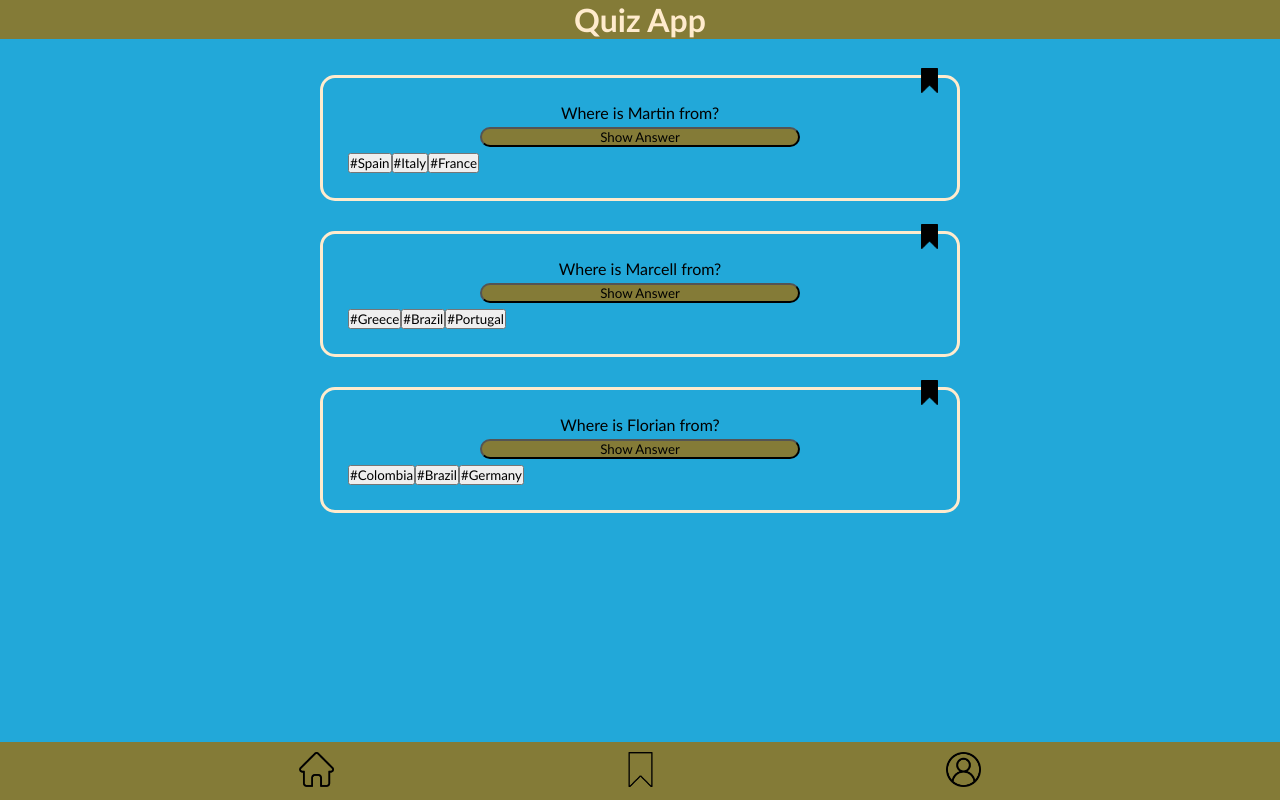
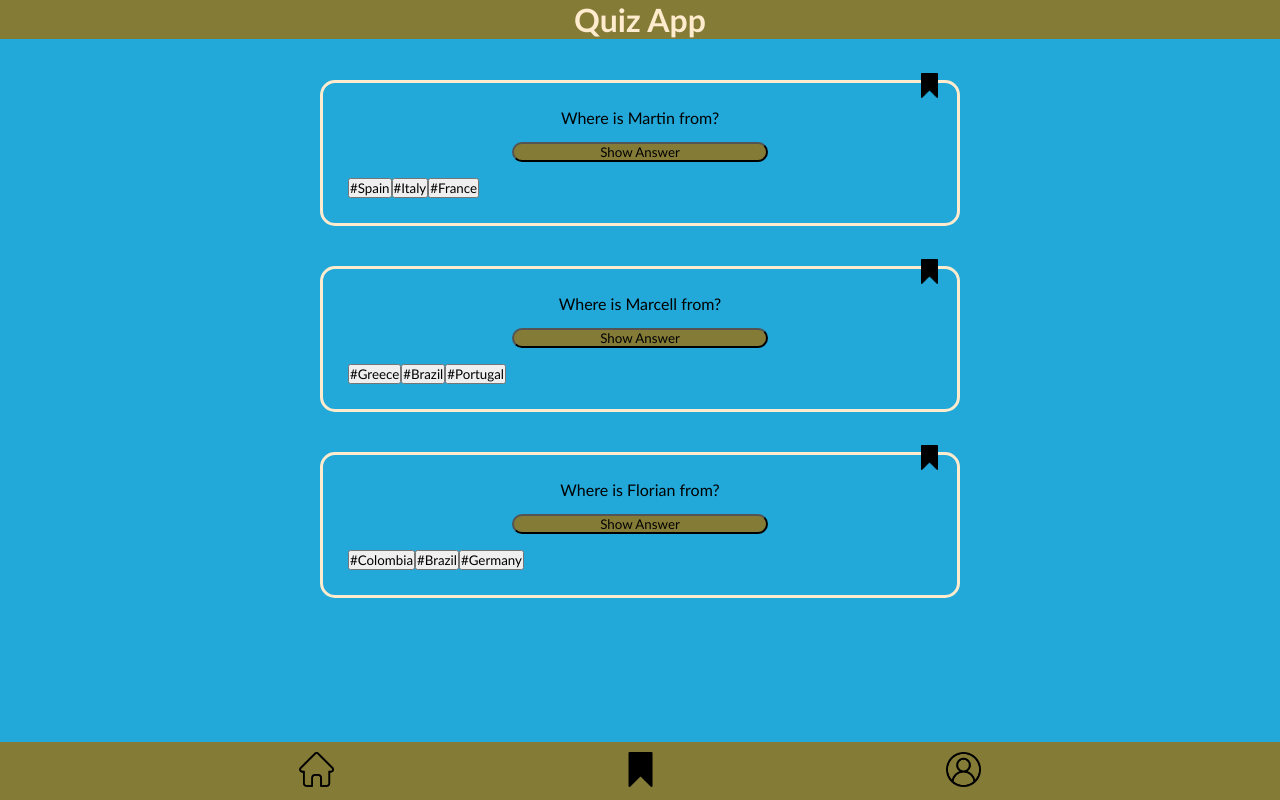
Before and after one commit to MartinCaneda/martin-quiz-app, a plain HTML site: page bookmarks.html in a window 1280 px wide. Drawn offline with Linux system fonts and the light colour scheme.

Commit message:
finished footer

```diff
--- a/bookmarks.html
+++ b/bookmarks.html
@@ -47,9 +47,7 @@
         </div>
         <div>
           <a href="bookmarks.html"
-            ><img
-              class="navlogo"
-              src="resources/resources/bookmark_transparent.png"
+            ><img class="navlogo" src="resources/resources/bookmark_filled.png"
           /></a>
         </div>
         <div>
--- a/styles.css
+++ b/styles.css
@@ -29,17 +29,17 @@
   border: solid;
   border-radius: 15px;
   border-color: blanchedalmond;
-  padding: 5px;
-  gap: 5px;
+  gap: 15px;
   width: 50vw;
   display: flex;
   flex-direction: column;
   position: relative;
   align-items: center;
   padding: 25px;
+  margin: 5px;
 }
 .answer {
-  width: 25vw;
+  width: 20vw;
   background-color: rgb(132, 123, 55);
   border-radius: 10px;
   gap: 10px;
@@ -71,6 +71,7 @@ p {
 }
 .button {
   align-self: flex-start;
+  color: rgb(132, 123, 55);
 }
 /*
 ALGO ESTOY HACIENDO MAL CON LA SINTAXIS EN EL HTML, LAS CLASES
```
Also changed, not shown: index.html (+1 -1 lines).
